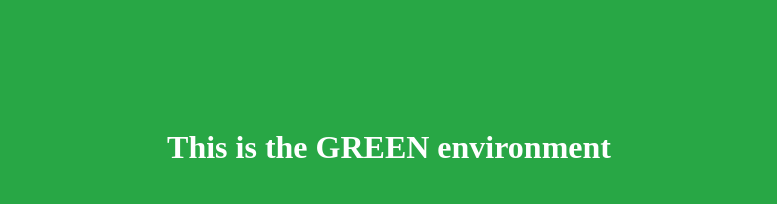
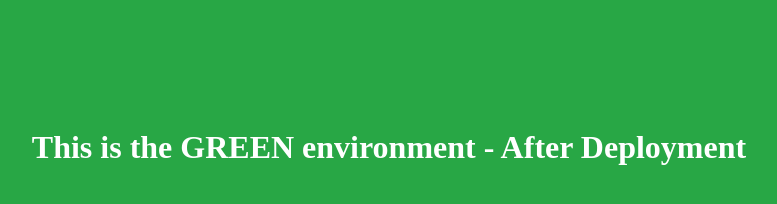
Before and after one commit to Siracgul/Blue-Green_environment, a plain HTML site: page App/Green/index.html in a window 1280 px wide. Shown: the whole page, without its empty margins (251-1028 px from the left). Drawn offline with Linux system fonts and the light colour scheme.

Commit message:
Update index.html

```diff
--- a/App/Green/index.html
+++ b/App/Green/index.html
@@ -4,6 +4,6 @@
   <title>Green Environment</title>
 </head>
 <body style="background-color: #28A745; color: white; text-align: center; padding-top: 100px;">
-  <h1>This is the GREEN environment </h1>
+  <h1>This is the GREEN environment - After Deployment </h1>
 </body>
 </html>
```
